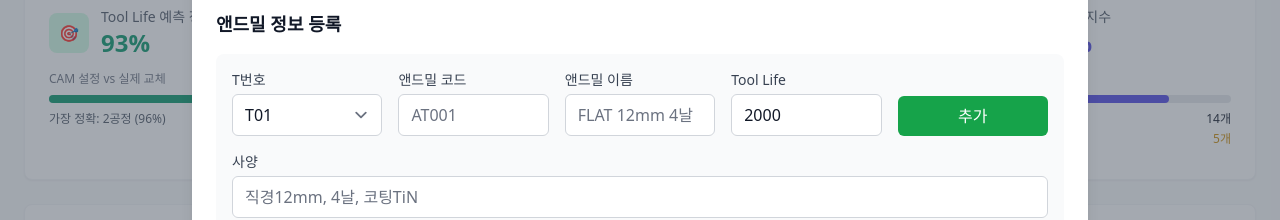
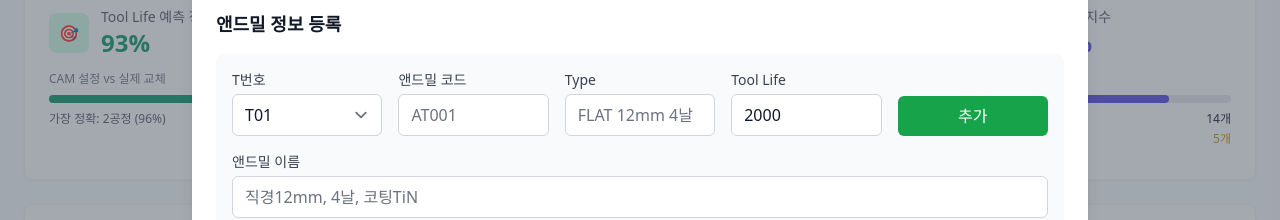
Before and after one commit to batman3101/ENDMILL-MANAGEMENT, a Next.js app: page /dashboard/cam-sheets in a window 1280 px wide. Both pictures are taken after typing "Sample" into the empty fields and a click on the button "+ CAM Sheet 등록". Shown: the part 379-599 px from the top of the page. Built offline with nearby package versions, Linux system fonts and the light colour scheme.

Commit message:
fix: CAM Sheet 컬럼명 변경

```diff
--- a/app/dashboard/cam-sheets/page.tsx
+++ b/app/dashboard/cam-sheets/page.tsx
@@ -469,8 +469,8 @@
                     <tr>
                       <th className="px-4 py-2 text-left text-xs font-medium text-gray-500 uppercase">T번호</th>
                       <th className="px-4 py-2 text-left text-xs font-medium text-gray-500 uppercase">앤드밀 코드</th>
+                      <th className="px-4 py-2 text-left text-xs font-medium text-gray-500 uppercase">Type</th>
                       <th className="px-4 py-2 text-left text-xs font-medium text-gray-500 uppercase">앤드밀 이름</th>
-                      <th className="px-4 py-2 text-left text-xs font-medium text-gray-500 uppercase">사양</th>
                       <th className="px-4 py-2 text-left text-xs font-medium text-gray-500 uppercase">Tool Life</th>
                     </tr>
                   </thead>
--- a/components/features/CAMSheetForm.tsx
+++ b/components/features/CAMSheetForm.tsx
@@ -201,7 +201,7 @@
                 </div>
 
                 <div>
-                  <label className="block text-sm font-medium text-gray-700 mb-1">앤드밀 이름</label>
+                  <label className="block text-sm font-medium text-gray-700 mb-1">Type</label>
                   <input
                     type="text"
                     placeholder="FLAT 12mm 4날"
@@ -235,7 +235,7 @@
               </div>
 
               <div>
-                <label className="block text-sm font-medium text-gray-700 mb-1">사양</label>
+                <label className="block text-sm font-medium text-gray-700 mb-1">앤드밀 이름</label>
                 <input
                   type="text"
                   placeholder="직경12mm, 4날, 코팅TiN"
@@ -256,8 +256,8 @@
                       <tr>
                         <th className="px-4 py-2 text-left text-xs font-medium text-gray-500 uppercase">T번호</th>
                         <th className="px-4 py-2 text-left text-xs font-medium text-gray-500 uppercase">코드</th>
-                        <th className="px-4 py-2 text-left text-xs font-medium text-gray-500 uppercase">이름</th>
-                        <th className="px-4 py-2 text-left text-xs font-medium text-gray-500 uppercase">사양</th>
+                        <th className="px-4 py-2 text-left text-xs font-medium text-gray-500 uppercase">Type</th>
+                        <th className="px-4 py-2 text-left text-xs font-medium text-gray-500 uppercase">앤드밀 이름</th>
                         <th className="px-4 py-2 text-left text-xs font-medium text-gray-500 uppercase">Tool Life</th>
                         <th className="px-4 py-2 text-left text-xs font-medium text-gray-500 uppercase">작업</th>
                       </tr>
```
